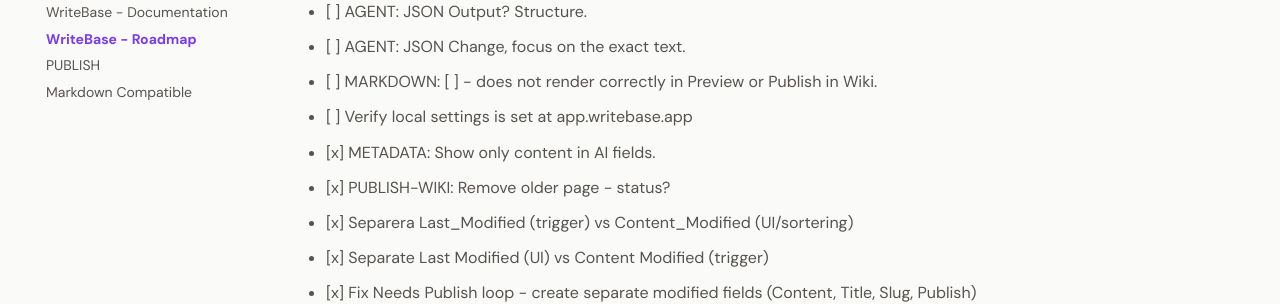
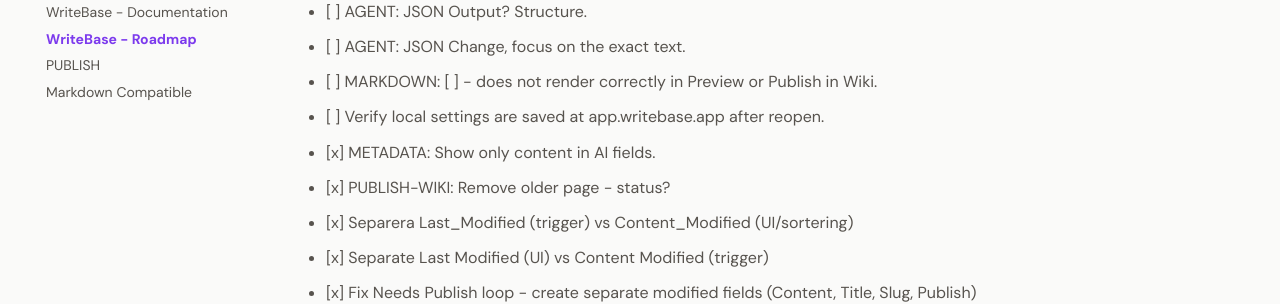
Before and after one commit to larssonhthomas-afk/writebase-docs, an MkDocs documentation site: the page built from docs/009-writebase-roadmap.md, in a window 1280 px wide and 900 px high, scrolled down 782 px. Shown: the part 154-458 px from the top of the window. Built offline with MkDocs 1.6.1 and Material for MkDocs 9.7.7, drawn with Linux system fonts in a browser that asks for light colours; some web fonts are replaced.

Commit message:
Update 009-writebase-roadmap.md

```diff
--- a/docs/009-writebase-roadmap.md
+++ b/docs/009-writebase-roadmap.md
@@ -37,7 +37,7 @@ This Backlog has a priority 1-3.
 - [ ] AGENT: JSON Output? Structure.
 - [ ] AGENT: JSON Change, focus on the exact text.
 - [ ] MARKDOWN: [ ] - does not render correctly in Preview or Publish in Wiki.
-- [ ] Verify local settings is set at app.writebase.app
+- [ ] Verify local settings are saved at app.writebase.app after reopen.
 
 - [x] METADATA: Show only content in AI fields.
 - [x] PUBLISH-WIKI: Remove older page - status?
```
